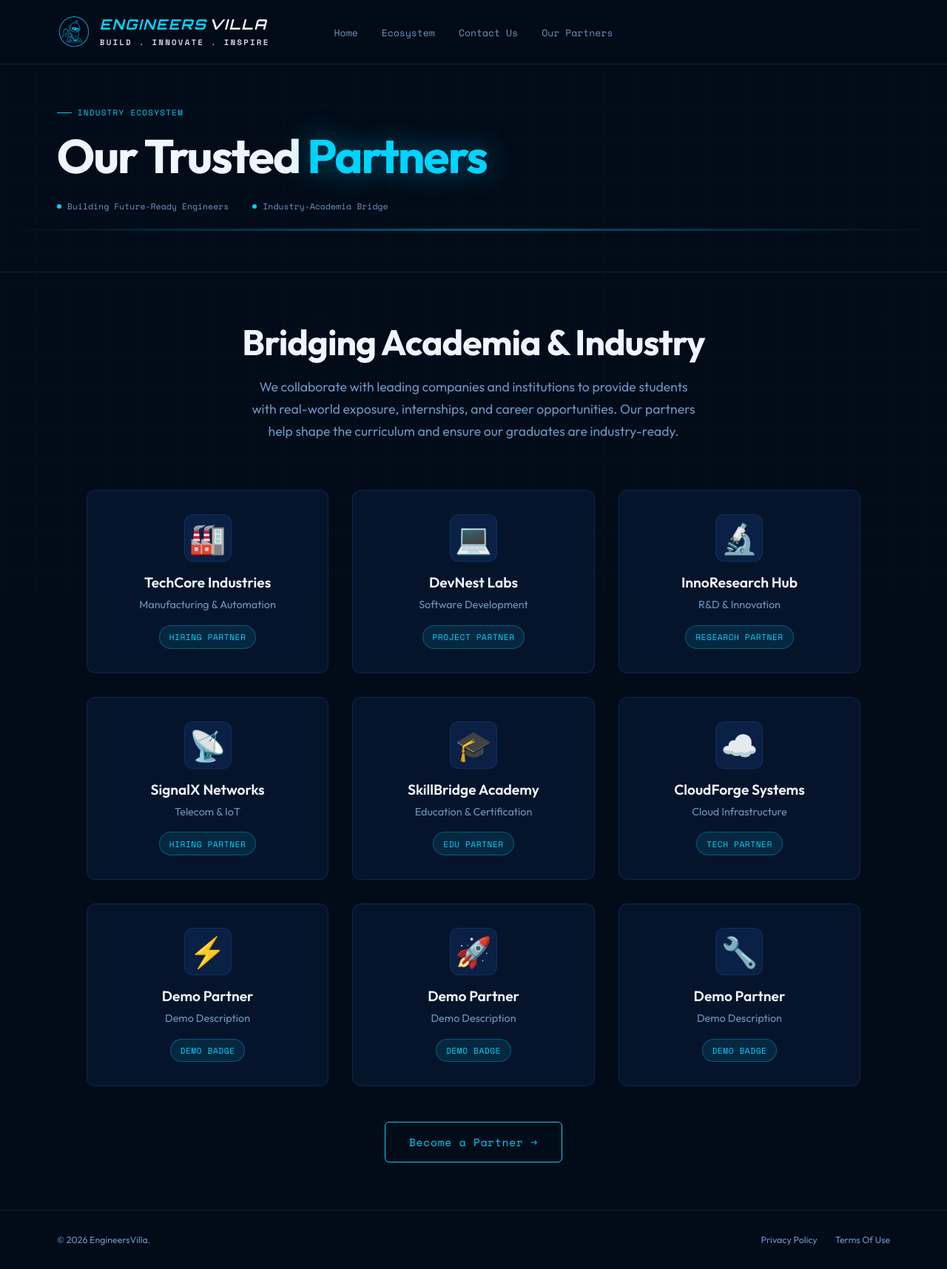
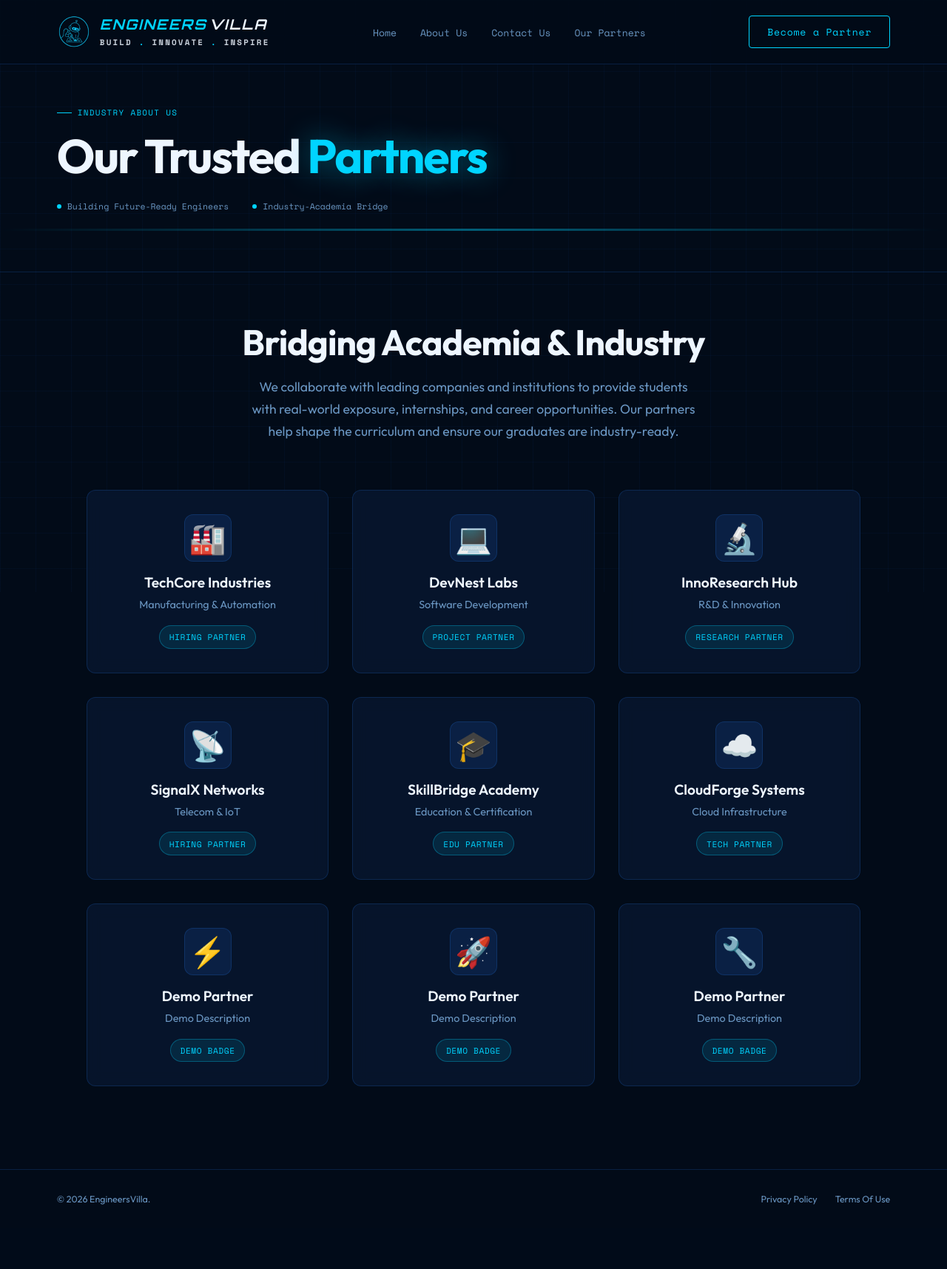
Before and after one commit to rohitakofficial-rak/EnV, a Flask app: page /partners in a window 1280 px wide. Shown: the whole page at 74% size. After the commit the page ends 1628 px from the top, so only its background shows below. Run offline with Flask 3, Linux system fonts and the light colour scheme.

Commit message:
Update Rollout

```diff
--- a/templates/partners.html
+++ b/templates/partners.html
@@ -97,10 +97,7 @@
     }
     .logo-subtext .dot { color: var(--cyan); }
 
-    .nav-links {
-      display: flex; gap: 2rem; list-style: none;
-      position: absolute; left: 50%; transform: translateX(-50%);
-    }
+    .nav-links { display: flex; gap: 2rem; list-style: none; }
     .nav-links a {
       color: var(--muted); text-decoration: none;
       font-family: 'Space Mono', monospace; font-size: .82rem;
@@ -348,10 +345,11 @@
   </a>
   <ul class="nav-links">
     <li><a href="/">Home</a></li>
-    <li><a href="/#ecosystem">Ecosystem</a></li>
+    <li><a href="/#ecosystem">About Us</a></li>
     <li><a href="/#contact-us">Contact Us</a></li>
     <li><a href="/partners">Our Partners</a></li>
   </ul>
+  <a href="/#contact-us" class="nav-btn">Become a Partner</a>
   <button class="hamburger" id="hamburger" aria-label="Open menu">
     <span></span><span></span><span></span>
   </button>
@@ -360,15 +358,16 @@
 <!-- Mobile Nav -->
 <div class="mobile-nav" id="mobile-nav">
   <a href="/" class="mobile-link">Home</a>
-  <a href="/#ecosystem" class="mobile-link">Ecosystem</a>
+  <a href="/#ecosystem" class="mobile-link">About Us</a>
   <a href="/#contact-us" class="mobile-link">Contact Us</a>
   <a href="/partners" class="mobile-link">Our Partners</a>
+  <a href="/#contact-us" class="nav-btn mobile-link">Become a Partner</a>
 </div>
 
 <!-- PAGE HERO -->
 <div class="page-hero">
   <div class="hero-scan"></div>
-  <div class="tag">Industry Ecosystem</div>
+  <div class="tag">Industry About Us</div>
   <h1>Our Trusted <em>Partners</em></h1>
   <div class="page-meta">
     <div class="meta-item"><div class="meta-dot"></div>Building Future-Ready Engineers</div>
@@ -440,9 +439,6 @@
     </div>
   </div>
 
-  <div class="partners-cta fade">
-    <a href="/#contact-us" class="btn-outline">Become a Partner →</a>
-  </div>
 </div>
 
 <!-- FOOTER -->
```
